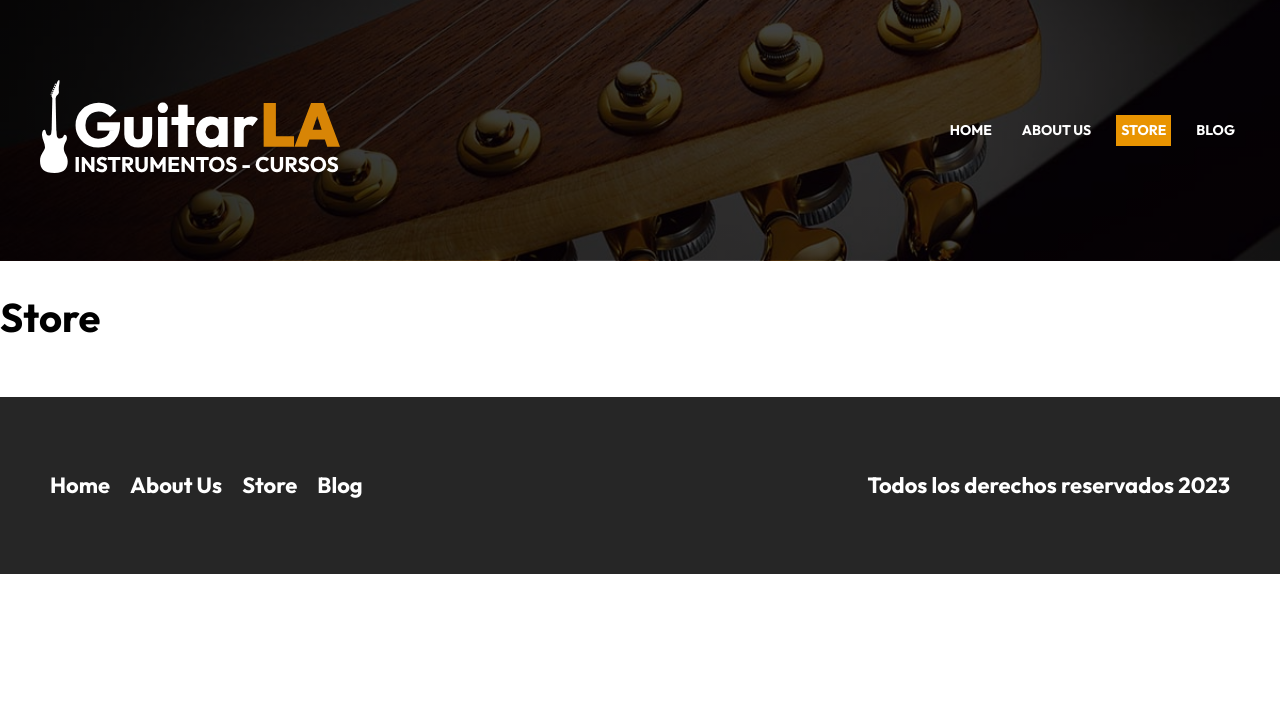
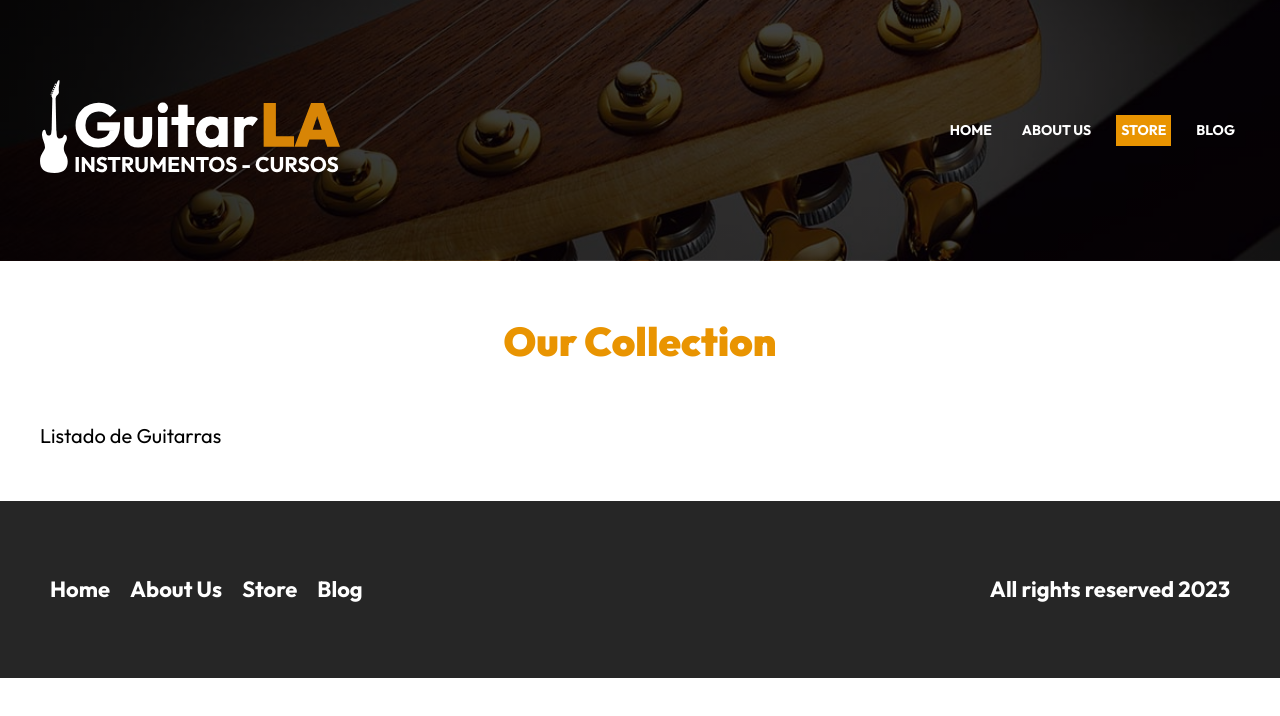
Before and after one commit to OrlayMolina/GuitarLA-NextJS, a Next.js app in the folder GuitarLA/guitarla-next/: page /store in a window 1280 px wide. Shown: the top 716 px of the page. Built offline with nearby package versions, Linux system fonts and the light colour scheme.

Commit message:
Se actualiza el proyecto.

```diff
--- a/GuitarLA/guitarla-next/components/footer.js
+++ b/GuitarLA/guitarla-next/components/footer.js
@@ -15,7 +15,7 @@ export default function Footer() {
                 </nav>
 
                 <p className={styles.copyright}>
-                    Todos los derechos reservados {new Date().getFullYear()}
+                    All rights reserved {new Date().getFullYear()}
                 </p>
             </div>
         </footer>
--- /dev/null
+++ b/GuitarLA/guitarla-next/components/guitars-list.js
@@ -0,0 +1,9 @@
+import React from 'react'
+
+export default function GuitarsList() {
+  return (
+    <div>
+      <p>Listado de Guitarras</p>
+    </div>
+  )
+}
--- a/GuitarLA/guitarla-next/pages/about.js
+++ b/GuitarLA/guitarla-next/pages/about.js
@@ -9,7 +9,7 @@ export default function Nosotros() {
         description={'About Us, GuitarLA, instrument store'}
     >
         <main className='contenedor'>
-          <h2 className='heading'>About Us</h2>
+          <h1 className='heading'>About Us</h1>
 
           <div className={styles.contenido}>
 
--- a/GuitarLA/guitarla-next/pages/store.js
+++ b/GuitarLA/guitarla-next/pages/store.js
@@ -1,5 +1,6 @@
 import Link from 'next/link';
 import Layout from '../components/layout';
+import GuitarsList from '../components/guitars-list';
 
 export default function Store() {
   return (
@@ -7,7 +8,12 @@ export default function Store() {
         title={'Store'}
         description={'Virtual store, sale of guitars, instruments, GuitarLA'}
     >
-        <h1>Store</h1>
+        <main className='contenedor'>
+          <h1 className='heading'>Our Collection</h1>
+
+          <GuitarsList
+          />
+        </main>
     </Layout>
   )
 }
```
